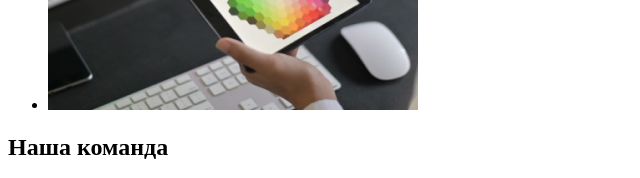
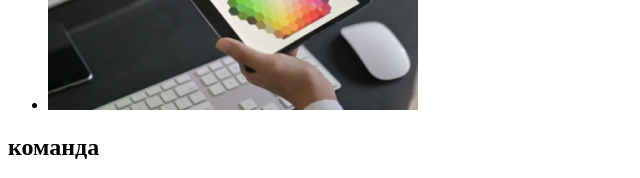
Before and after one commit to LEGOLAS1412/goit-markup-hw-01, a plain HTML site: page index.html in a window 1280 px wide. Shown: the part 1440-1618 px from the top of the page, without its empty margins (0-640 px from the left). Drawn offline with Linux system fonts and the light colour scheme.

Commit message:
delete наша

```diff
--- a/index.html
+++ b/index.html
@@ -72,7 +72,7 @@
         </ul>
       </section>
       <section>
-        <h2>Наша команда</h2>
+        <h2> команда</h2>
         <ul>
           <li>
             <img src="./images/img.jpg" alt="Игорь Демьяненко" width="270" />
```
